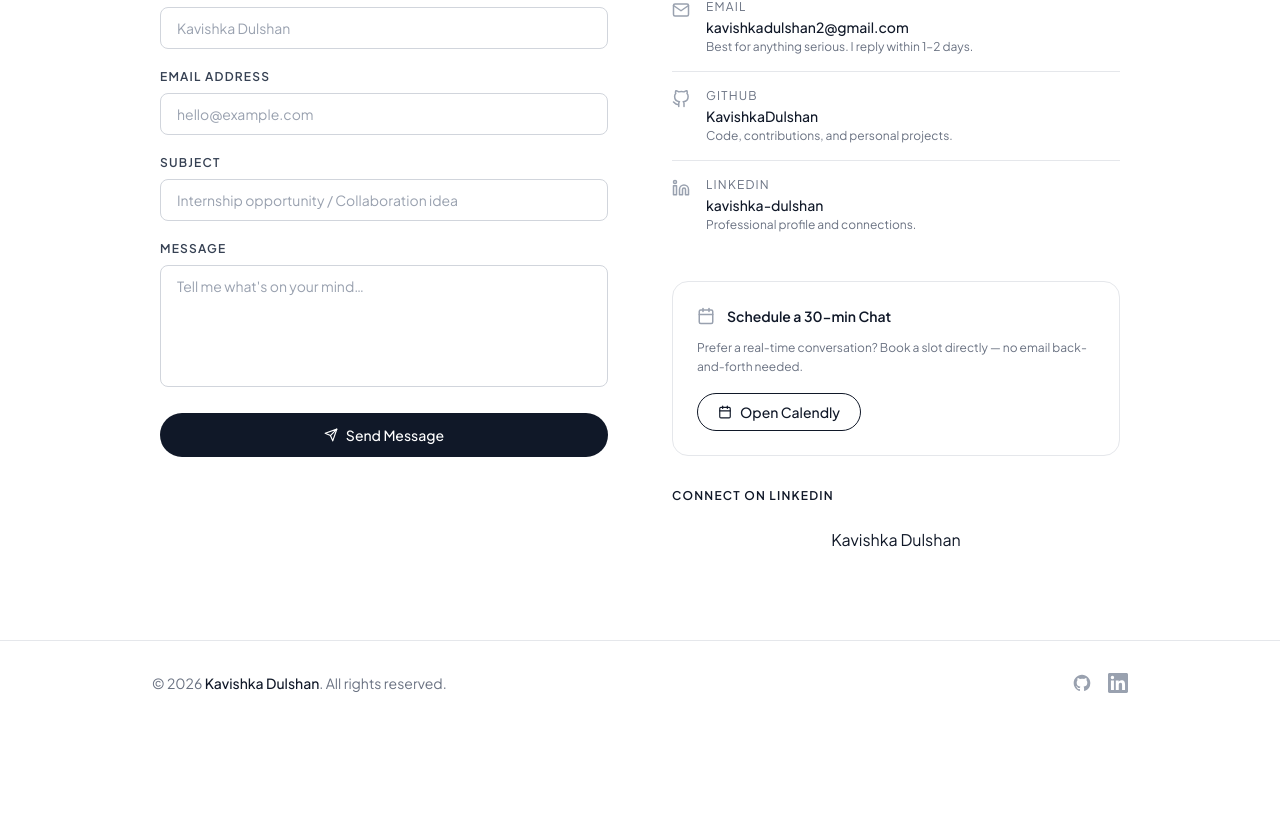
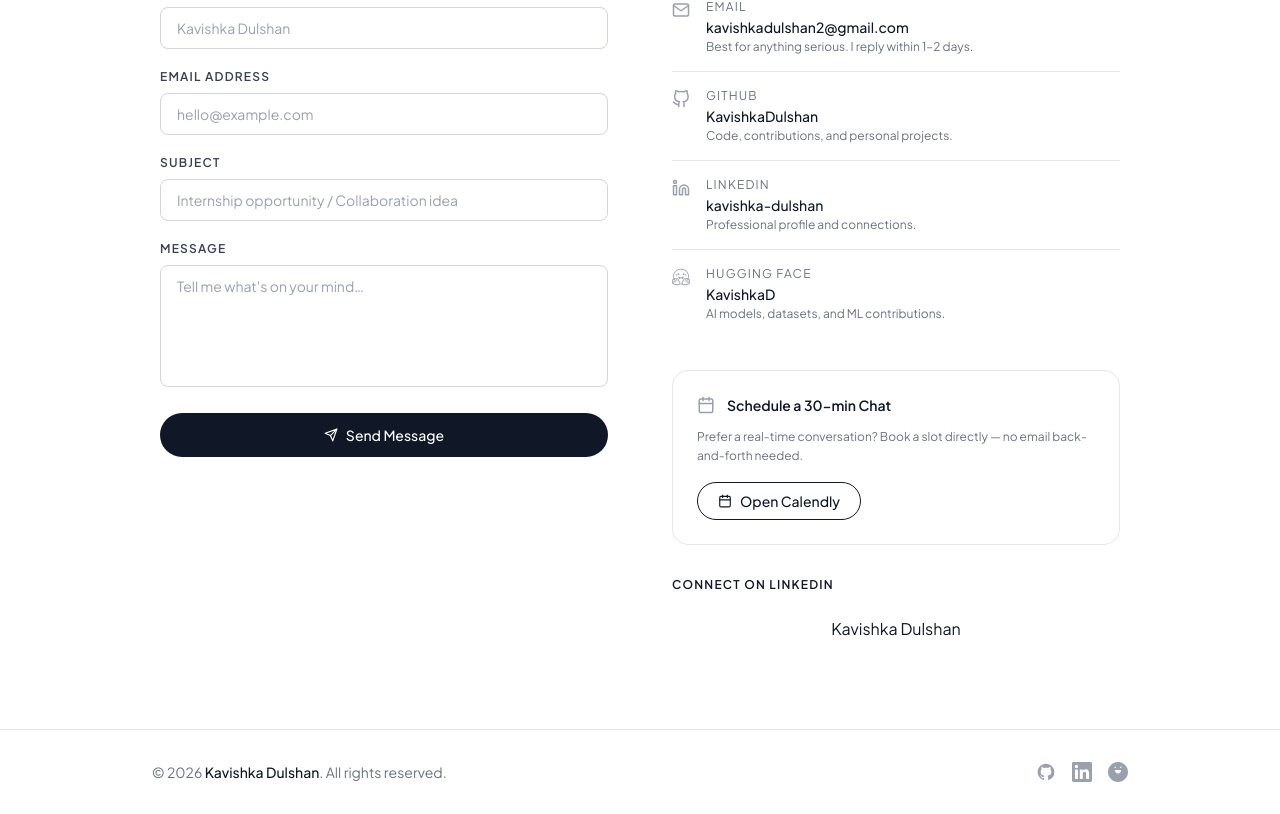
Before and after one commit to KavishkaDulshan/Portfolio-Blog, a React (Vite) app: page /contact in a window 1280 px wide. Shown: the part 316-1130 px from the top of the page. Before the commit the page ends 1041 px from the top, so only its background shows below. Built offline with nearby package versions, Linux system fonts and the light colour scheme; no server answers.

Commit message:
hugging face profile linked

```diff
--- a/src/components/Footer.jsx
+++ b/src/components/Footer.jsx
@@ -19,6 +19,15 @@ export default function Footer() {
       icon: (
         <svg className="w-5 h-5" fill="currentColor" viewBox="0 0 24 24" aria-hidden="true">
           <path d="M20.447 20.452h-3.554v-5.569c0-1.328-.027-3.037-1.852-3.037-1.853 0-2.136 1.445-2.136 2.939v5.667H9.351V9h3.414v1.561h.046c.477-.9 1.637-1.85 3.37-1.85 3.601 0 4.267 2.37 4.267 5.455v6.286zM5.337 7.433a2.062 2.062 0 01-2.063-2.065 2.064 2.064 0 112.063 2.065zm1.782 13.019H3.555V9h3.564v11.452zM22.225 0H1.771C.792 0 0 .774 0 1.729v20.542C0 23.227.792 24 1.771 24h20.451C23.2 24 24 23.227 24 22.271V1.729C24 .774 23.2 0 22.222 0h.003z" />
+        </svg>
+      ),
+    },
+    {
+      label: 'Hugging Face',
+      href: 'https://huggingface.co/KavishkaD',
+      icon: (
+        <svg className="w-5 h-5" fill="currentColor" viewBox="0 0 24 24" aria-hidden="true">
+          <path d="M12 0C5.373 0 0 5.373 0 12s5.373 12 12 12 12-5.373 12-12S18.627 0 12 0zM8.636 5.455c.502 0 .909.407.909.909 0 .502-.407.909-.909.909s-.909-.407-.909-.909c0-.502.407-.909.909-.909zm6.728 0c.502 0 .909.407.909.909 0 .502-.407.909-.909.909s-.909-.407-.909-.909c0-.502.407-.909.909-.909zm-7.182 4.272h7.636c0 2.258-1.711 4.091-3.818 4.091s-3.818-1.833-3.818-4.091z" />
         </svg>
       ),
     },
--- a/src/pages/Contact.jsx
+++ b/src/pages/Contact.jsx
@@ -8,6 +8,7 @@ import LinkedInBadge from '../components/LinkedInBadge';
 import {
   FiMail, FiGithub, FiLinkedin, FiSend, FiCalendar, FiCheck, FiAlertCircle,
 } from 'react-icons/fi';
+import { SiHuggingface } from 'react-icons/si';
 
 // ── Zod validation schema ──────────────────────────────────────────────────
 const contactSchema = z.object({
@@ -42,6 +43,14 @@ const channels = [
     value: 'kavishka-dulshan',
     href: 'https://www.linkedin.com/in/kavishka-dulshan/',
     description: 'Professional profile and connections.',
+  },
+  {
+    id: 'contact-huggingface',
+    icon: SiHuggingface,
+    label: 'Hugging Face',
+    value: 'KavishkaD',
+    href: 'https://huggingface.co/KavishkaD',
+    description: 'AI models, datasets, and ML contributions.',
   },
 ];
 
```
Also changed, not shown: 1 other file (tests, documents, lock files or other folders).
